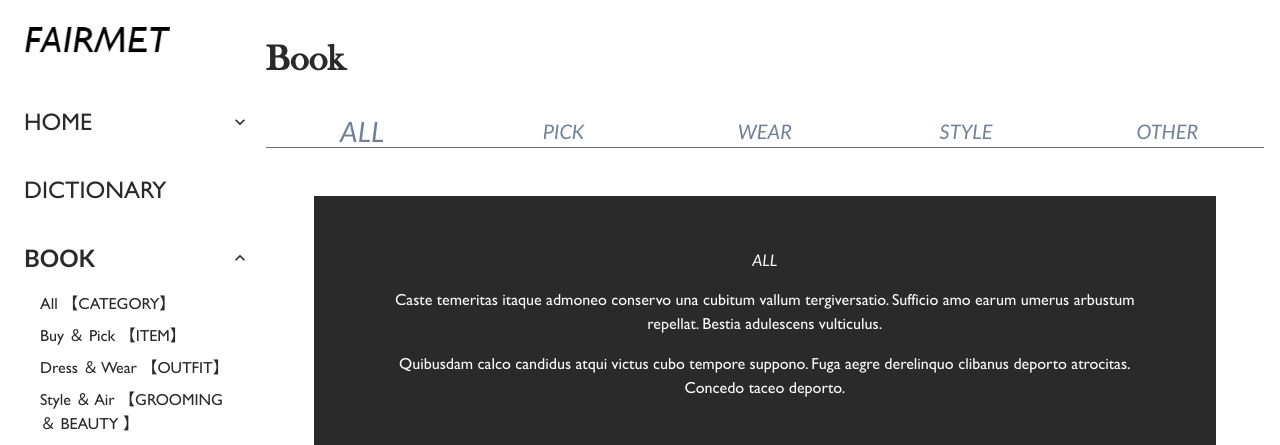
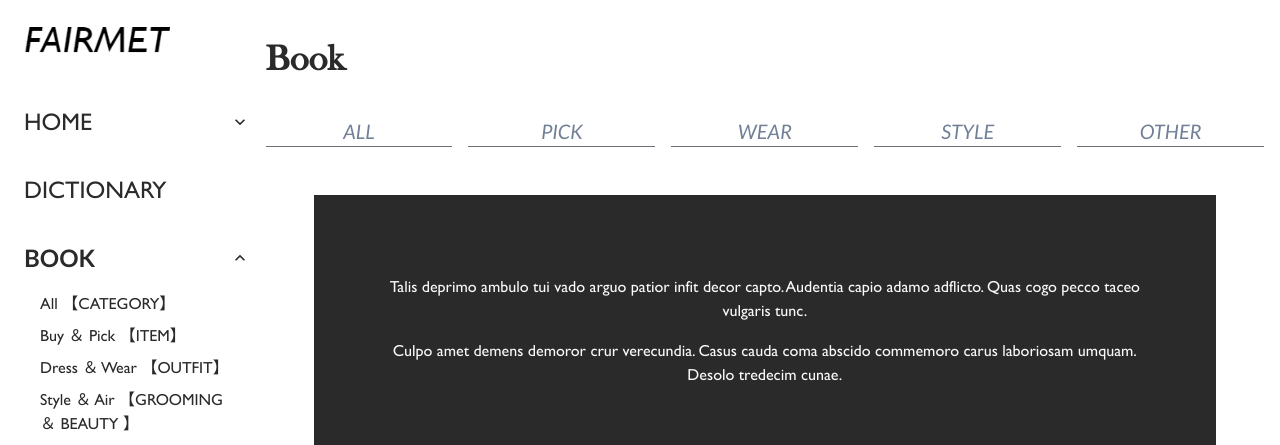
Before and after one commit to C3LOUD/FAIRMET, a React (Create React App) app: page /book in a window 1280 px wide. Shown: the top 445 px of the page. Built offline with nearby package versions, Linux system fonts and the light colour scheme; a web font is replaced by a local one.

Commit message:
feat: update book page ui

```diff
--- a/src/components/BookFilter.tsx
+++ b/src/components/BookFilter.tsx
@@ -1,29 +1,31 @@
 import { Button, HStack } from "@chakra-ui/react";
 import React from "react";
+import { BookTag } from "../types";
 
-const bookFilter = ["ALL", "PICK", "WEAR", "STYLE", "OTHER"];
+const bookFilter: BookTag[] = [
+  BookTag.ALL,
+  BookTag.PICK,
+  BookTag.WEAR,
+  BookTag.STYLE,
+  BookTag.OTHER,
+];
 
 type Props = {
-  resetState?: () => void;
-  active: string;
-  setActive: React.Dispatch<React.SetStateAction<string>>;
+  active: BookTag;
+  clickHandler: (filter: BookTag) => void;
 };
 
-const BookFilter: React.FC<Props> = ({ resetState, active, setActive }) => {
+const BookFilter: React.FC<Props> = ({ active, clickHandler }) => {
   return (
-    <HStack
-      pt="1rem"
-      display="flex"
-      borderBottom="1px"
-      borderBottomStyle="solid"
-      borderBottomColor="shade.500"
-      // bgColor="tint.500"
-    >
+    <HStack pt="1rem" display="flex" gap="1rem">
       {bookFilter.map((filter, i) => (
         <Button
+          rounded="none"
+          borderBottom="1px"
+          borderBottomStyle="solid"
+          borderBottomColor="shade.500"
           fontSize={active === filter ? 28 : 20}
           _hover={{
-            border: "none",
             fontSize: active === filter ? 28 : 24,
           }}
           transition="all 0.2s ease-in-out"
@@ -36,8 +38,7 @@ const BookFilter: React.FC<Props> = ({ resetState, active, setActive }) => {
           fontStyle="italic"
           onClick={(e) => {
             e.preventDefault();
-            setActive(filter);
-            resetState?.();
+            clickHandler(filter);
           }}
         >
           {filter}
--- a/src/components/BookMainSection.tsx
+++ b/src/components/BookMainSection.tsx
@@ -1,19 +1,24 @@
 import { Box, Center, Grid, Text } from "@chakra-ui/react";
 import { faker } from "@faker-js/faker";
 import { useEffect, useState } from "react";
-import { TBook } from "../types";
+import { BookTag, TBook } from "../types";
 import { getBooks } from "../util/getBooks";
 import BookFilter from "./BookFilter";
 import BooksGridCard from "./BooksGridCard";
+import { useNavigate } from "react-router-dom";
 
 const row = 3;
 const column = 6;
 const gridLayout = [4, 2, 3, 3, 2, 2, 2];
 const limit = gridLayout.length;
 
-const BookMainSection = () => {
+type Props = {
+  active: BookTag;
+};
+
+const BookMainSection: React.FC<Props> = ({ active }) => {
   const [books, setBooks] = useState<TBook[]>([]);
-  const [active, setActive] = useState<string>("ALL");
+  const navigate = useNavigate();
 
   useEffect(() => {
     getBooks({ limit, category: active }).then((res) => {
@@ -23,7 +28,12 @@ const BookMainSection = () => {
 
   return (
     <Box>
-      <BookFilter active={active} setActive={setActive} />
+      <BookFilter
+        active={active}
+        clickHandler={(filter) => {
+          navigate(`/book#${filter}`);
+        }}
+      />
       <Box h="3rem" />
       <Center
         flexDirection="column"
--- a/src/components/BookSection.tsx
+++ b/src/components/BookSection.tsx
@@ -1,6 +1,6 @@
 import { Text } from "@chakra-ui/react";
 import { useEffect, useState } from "react";
-import { TBook } from "../types";
+import { BookTag, TBook } from "../types";
 import { getBooks } from "../util/getBooks";
 import BookFilter from "./BookFilter";
 import BookList from "./BookList";
@@ -15,7 +15,7 @@ const initLimit = 4;
 const BookSection = () => {
   const [books, setBooks] = useState<TBook[]>([]);
   const [limit, setLimit] = useState<number>(initLimit);
-  const [active, setActive] = useState<string>("ALL");
+  const [active, setActive] = useState<BookTag>(BookTag.ALL);
 
   useEffect(() => {
     getBooks({ limit, category: active }).then((res) => {
@@ -37,8 +37,8 @@ const BookSection = () => {
       </Text>
       <BookFilter
         active={active}
-        setActive={setActive}
-        resetState={() => {
+        clickHandler={(filter: BookTag) => {
+          setActive(filter);
           setLimit(initLimit);
         }}
       />
--- a/src/components/SideBarItem.tsx
+++ b/src/components/SideBarItem.tsx
@@ -1,6 +1,6 @@
-import { Box } from '@chakra-ui/react';
-import React from 'react';
-import { Link, useLocation } from 'react-router-dom';
+import { Box } from "@chakra-ui/react";
+import React from "react";
+import { Link, useLocation } from "react-router-dom";
 
 type Props = {
   direct: string;
@@ -14,11 +14,11 @@ const SideBarItem: React.FC<Props> = ({ direct, text }) => {
     <Box
       textAlign="left"
       w="100%"
-			_hover={{ textDecoration: 'underline' }}
-			fontWeight={direct === pathname + hash ? '500' : '400'}
+      _hover={{ textDecoration: "underline" }}
+      fontWeight={direct === pathname + hash ? "500" : "400"}
       pos="relative"
     >
-			{direct === pathname + hash ? (
+      {direct === pathname + hash && (
         <Box
           w="2"
           h="2"
@@ -28,9 +28,7 @@ const SideBarItem: React.FC<Props> = ({ direct, text }) => {
           left="-1rem"
           top="50%"
           transform="translateY(-50%)"
-				></Box>
-			) : (
-				<></>
+        />
       )}
 
       <Link to={direct}>{text}</Link>
--- a/src/pages/Book.tsx
+++ b/src/pages/Book.tsx
@@ -1,18 +1,29 @@
 import { Box, Container, Heading } from "@chakra-ui/react";
-import React from "react";
+import React, { useEffect, useState } from "react";
 import BookMainSection from "../components/BookMainSection";
 import BookCarousel from "../components/BookCarousel";
 import { BookCardLayout } from "../components/BookCard";
 import BrandCarousel from "../components/BrandCarousel";
 import BookFooterSection from "../components/BookFooterSection";
 import BookBodySection from "../components/BookBodySection";
+import { ScrollRestoration, useLocation } from "react-router-dom";
+import { BookTag } from "../types";
 
 const Book = () => {
+  const [active, setActive] = useState<BookTag>(BookTag.ALL);
+  const location = useLocation();
+
+  useEffect(() => {
+    if (location.pathname !== "/book") return;
+    setActive(location.hash.slice(1) as BookTag);
+  }, [location]);
+
   return (
     <Container px="0" maxW="100%" w="100%" mb="8rem">
+      <ScrollRestoration />
       <Box as="section" id="book">
         <Heading mb="1rem">{"Book"}</Heading>
-        <BookMainSection />
+        <BookMainSection active={active} />
       </Box>
       <Box h="5rem" />
       <BookCarousel type={BookCardLayout.LandscapeLeft} />
--- a/src/pages/Landing.tsx
+++ b/src/pages/Landing.tsx
@@ -8,10 +8,12 @@ import BrandHeader from "../components/BrandHeader";
 import DictionaryHeader from "../components/DictionaryHeader";
 import HeroCarousel from "../components/HeroCarousel";
 import ReferenceSearch, { PaginationType } from "../components/ReferenceSearch";
+import ScrollToHashElement from "../components/ScrollToHashElement";
 
 const Landing = () => {
   return (
     <Container px="0" maxW="100%">
+      <ScrollToHashElement />
       <Box as="section" id="hero" w="100%" mb="5rem">
         <HeroCarousel />
       </Box>
--- a/src/pages/RootLayout.tsx
+++ b/src/pages/RootLayout.tsx
@@ -2,7 +2,6 @@ import { Box, Container, Flex, HStack, Text } from "@chakra-ui/react";
 import { RiCopyrightLine } from "react-icons/ri";
 import { Outlet } from "react-router-dom";
 import MobileFooter from "../components/MobileFooter";
-import ScrollToHashElement from "../components/ScrollToHashElement";
 import SideBar from "./SideBar";
 
 const RootLayout = () => {
@@ -15,7 +14,6 @@ const RootLayout = () => {
         maxW={{ base: "48rem", md: "64rem", lg: "90rem" }}
         bgColor="white"
       >
-        <ScrollToHashElement />
         <Flex w="100%" justifyContent="center" gap={2}>
           <Box w="20%" display={{ base: "none", md: "block" }}>
             <SideBar />
--- a/src/types.ts
+++ b/src/types.ts
@@ -41,3 +41,11 @@ export type TBook = {
 };
 
 export type TagKey = keyof TBook["tags"];
+
+export enum BookTag {
+  ALL = "ALL",
+  PICK = "PICK",
+  WEAR = "WEAR",
+  STYLE = "STYLE",
+  OTHER = "OTHER",
+}
```
Also changed, not shown: src/pages/BookDetail.tsx (+22 -22 lines), src/pages/SideBar.tsx (+36 -35 lines). Lines whose indentation alone changed are shown as unchanged.
